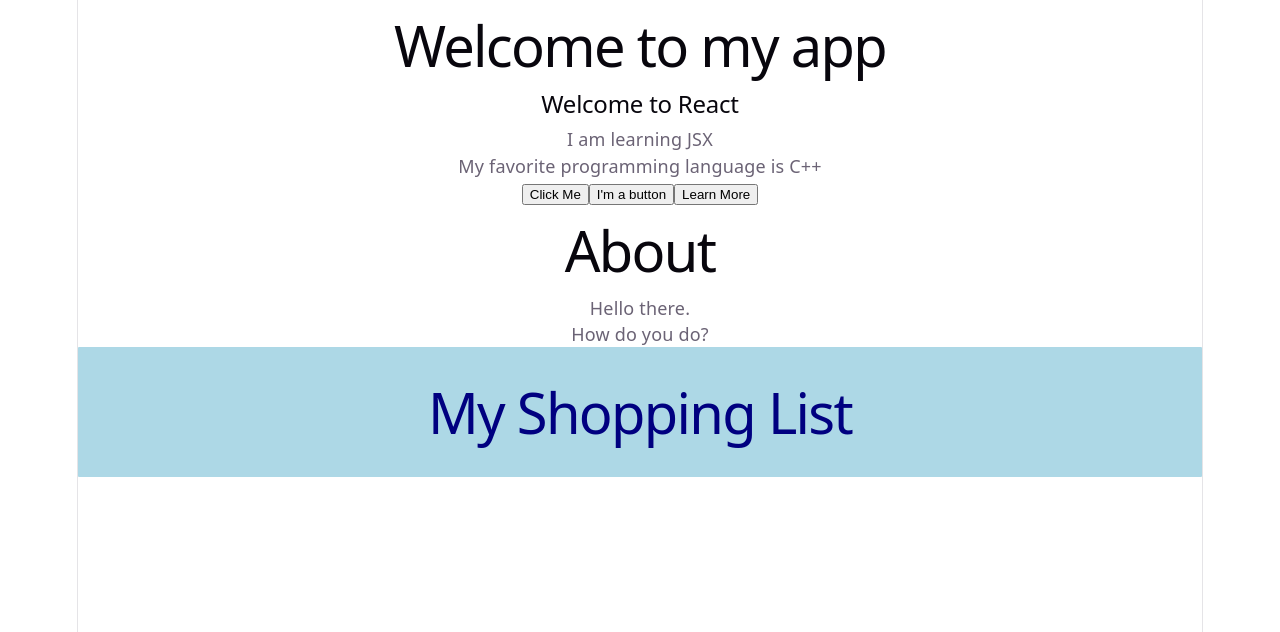
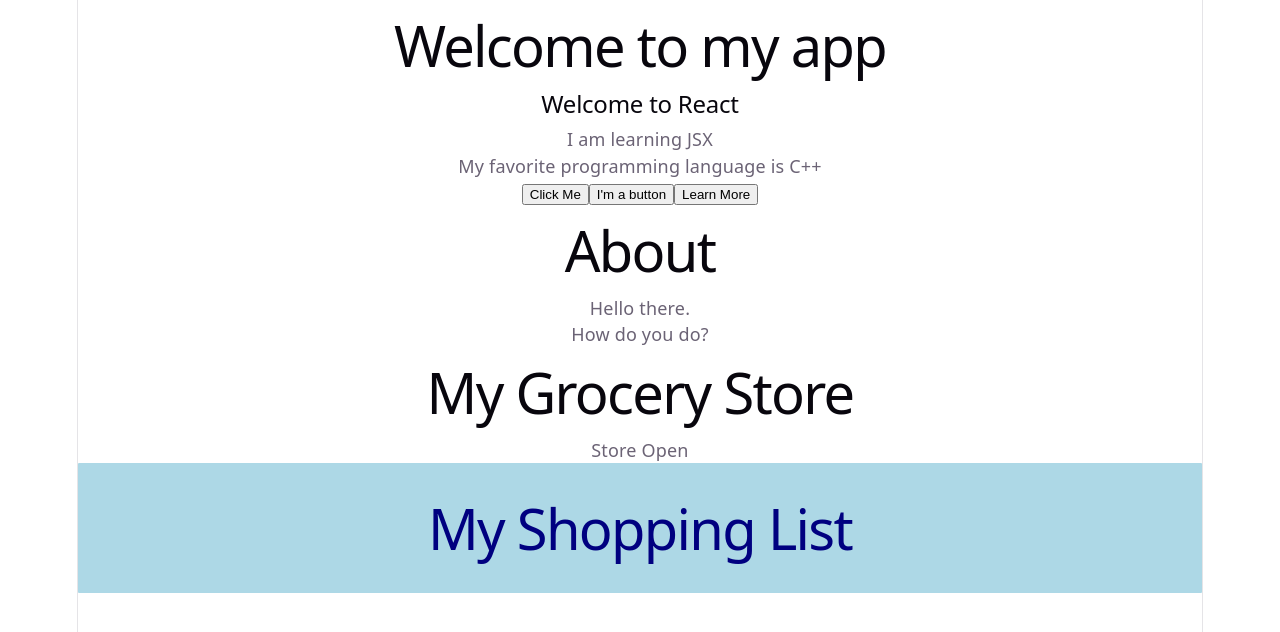
Before and after one commit to gaurav-gaur/react-learning, a React (Vite) app in the folder quick-start/: page / in a window 1280 px wide. Shown: the top 632 px of the page. Built offline with nearby package versions, Linux system fonts and the light colour scheme.

Commit message:
Displaying data & conditional rendering

```diff
--- a/quick-start/src/App.jsx
+++ b/quick-start/src/App.jsx
@@ -31,6 +31,11 @@ function AboutPage() {
   );
 }
 
+const store = {
+  name: "My Grocery Store",
+  isOpen: open
+};
+
 export default function App() {
   return (
     <>
@@ -42,6 +47,8 @@ export default function App() {
       <button>Learn More</button>
       <AboutPage />
     </div>
+    <h1>{store.name}</h1>
+    <p>{store.isOpen ? 'Store Open' : 'Store Closed'}</p>
     <div className="shopping-list">
       <h1>My Shopping List</h1>
     </div>
```
